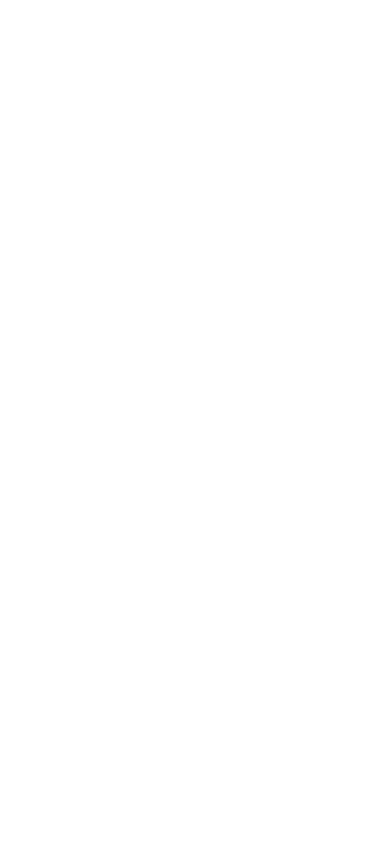
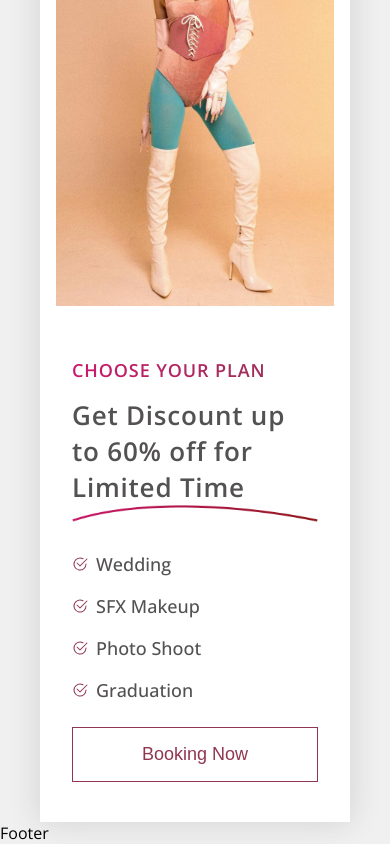
Before and after one commit to gr8guyrabi/maharjanreena.com.np, a React (Create React App) app: page / in a window 390 px wide. Shown: the part 7622-8466 px from the top of the page. Before the commit the page ends 6822 px from the top, so only its background shows below. Built offline with nearby package versions, Linux system fonts and the light colour scheme.

Commit message:
setup contact section

```diff
--- a/src/constants/images.js
+++ b/src/constants/images.js
@@ -3,6 +3,7 @@
 export {default as collection2} from '../assets/images/collection_2.png'
 export {default as collection3} from '../assets/images/collection_3.png'
 export {default as contact} from '../assets/images/contact.png'
+export {default as bendline} from '../assets/images/contact_bend_line.png'
 export {default as cover} from '../assets/images/cover.png'
 export {default as logo} from '../assets/images/logo.png'
 export {default as profile} from '../assets/images/profile.png'
--- a/src/containers/Contact/Contact.js
+++ /dev/null
@@ -1,11 +0,0 @@
-import React from 'react'
-
-import './Contact.scss'
-
-const Contact = () => {
-  return (
-    <div>Contact</div>
-  )
-}
-
-export default Contact
--- /dev/null
+++ b/src/containers/Contact/Contact.jsx
@@ -0,0 +1,36 @@
+import { BsCheck2Circle } from 'react-icons/bs'
+
+import { contact, bendline } from '../../constants/images'
+import './Contact.scss'
+
+const ContactServices = ['wedding', 'SFX makeup', 'photo shoot', 'graduation']
+
+const Contact = () => {
+  return (
+    <div className="app__contact" id="contact">
+        <div className="app__contact-content">
+            <div className="app__contact-content_header">
+                <h3 className="gradient__text">choose your plan</h3>
+                <h1>Get Discount up to 60% off for Limited Time</h1>
+                <div className="bend__line">
+                    <img src={bendline} alt="bend-line" />
+                </div>
+                <div className="app__contact-content_services">
+                    {ContactServices?.map(service => (
+                        <div className="app__contact-content_services-item">
+                            <BsCheck2Circle />
+                            <span>{service}</span>
+                        </div>
+                    ))}
+                </div>
+                <button>Booking Now</button>
+            </div>
+            <div className="app__contact-image">
+                <img src={contact} alt="contact-image" />
+            </div>
+        </div>
+    </div>
+  )
+}
+
+export default Contact
--- a/src/containers/Contact/Contact.scss
+++ b/src/containers/Contact/Contact.scss
@@ -0,0 +1,165 @@
+.app__contact {
+    padding: var(--app-padding);
+    padding-top: 5rem;
+
+    .app__contact-content {
+        background: #fff;
+        box-shadow: 0px 0px 30px rgba(38, 38, 38, 0.15);
+        padding: 3rem 5rem;
+
+        display: flex;
+        justify-content: center;
+        align-items: flex-start;
+
+
+        .app__contact-content_header {
+            padding: 1rem;
+
+            h3 {
+                text-transform: uppercase;
+                font-weight: 600;
+                font-size: 18px;
+                line-height: 22px;
+                letter-spacing: 0.05em;
+                margin-bottom: 1rem;
+            }
+            h1 {
+                color: var(--text-color-secondary);
+                font-weight: 600;
+                font-size: 48px;
+                line-height: 59px;
+                letter-spacing: 0.03em;
+            }
+
+            .bend__line {
+                text-align: center;
+                img {
+                    justify-content: right;
+                    width: 100%;
+                }
+            }
+
+
+            .app__contact-content_services {
+                padding: 1rem 0;
+
+                .app__contact-content_services-item {
+                    display: flex;
+                    align-items: center;
+                    padding: 10px 10px 10px 0px;
+                    svg {
+                        color: var(--primary-red);
+                    }
+
+                    span {
+                        text-transform: capitalize;
+                        padding-left: .5rem;
+
+                        font-weight: 500;
+                        font-size: 18px;
+                        line-height: 22px;
+                        color: var(--text-color-secondary);
+                    }
+                }
+            }
+
+            button {
+                color: var(--primary-red);
+                background: transparent;
+                border: 1px solid var(--primary-red);
+                outline: none;
+                padding: .5rem 2.5rem;
+                cursor: pointer;
+            }
+        }
+
+
+        .app__contact-image {
+
+            padding-left: 1rem;
+            width: 100%;
+            img {
+                width: 100%;
+            }
+        }
+    }
+
+    @media screen and (max-width: 1100px) {
+        .app__contact-content {
+            .app__contact-content_header {
+                flex: 1;
+            }
+            .app__contact-image {
+                flex: 2;
+            }
+        }
+    }
+
+    @media screen and (max-width: 900px) {
+        .app__contact-content {
+            flex-direction: column-reverse;
+            .app__contact-content_header {
+                margin-top: 2rem;
+
+                .bend__line {
+                    text-align: right;
+                }
+                button {
+                    width: 100%;
+                    font-size: 24px;
+                    padding: 1rem 0;
+                }
+
+            }
+
+            .app__contact-image {
+                padding: 0;
+            }
+        }
+    }
+
+    @media screen and (max-width: 768px) {
+        .app__contact-content {
+            padding: 1.5rem 2rem;
+            .app__contact-content_header {
+
+            }
+        }
+    }
+
+    @media screen and (max-width: 600px) {
+        .app__contact-content {
+
+            .app__contact-content_header {
+                h1 {
+                    font-size: 32px;
+                    line-height: 48px;
+                }
+            }
+        }
+    }
+
+    @media screen and (max-width: 480px) {
+        .app__contact-content {
+            padding: 1.5rem 1rem;
+            .app__contact-content_header {
+                h1 {
+                    font-size: 26px;
+                    line-height: 36px;
+                }
+
+                button {
+                    font-size: 18px;
+                }
+            }
+        }
+    }
+
+}
+
+@media screen and (max-width: 900px) {
+    .app__contact {
+        padding: var(--app-padding-sm);
+        padding-top: 5rem;
+    }
+}
--- a/src/containers/Works/Works.scss
+++ b/src/containers/Works/Works.scss
@@ -51,3 +51,10 @@
         }
     }
 }
+
+@media screen and (max-width: 900px) {
+    .app__works {
+        padding: var(--app-padding-sm);
+        padding-top: 5rem;
+    }
+}
```
Also changed, not shown: src/assets/images/contact_bend_line.png (added).
